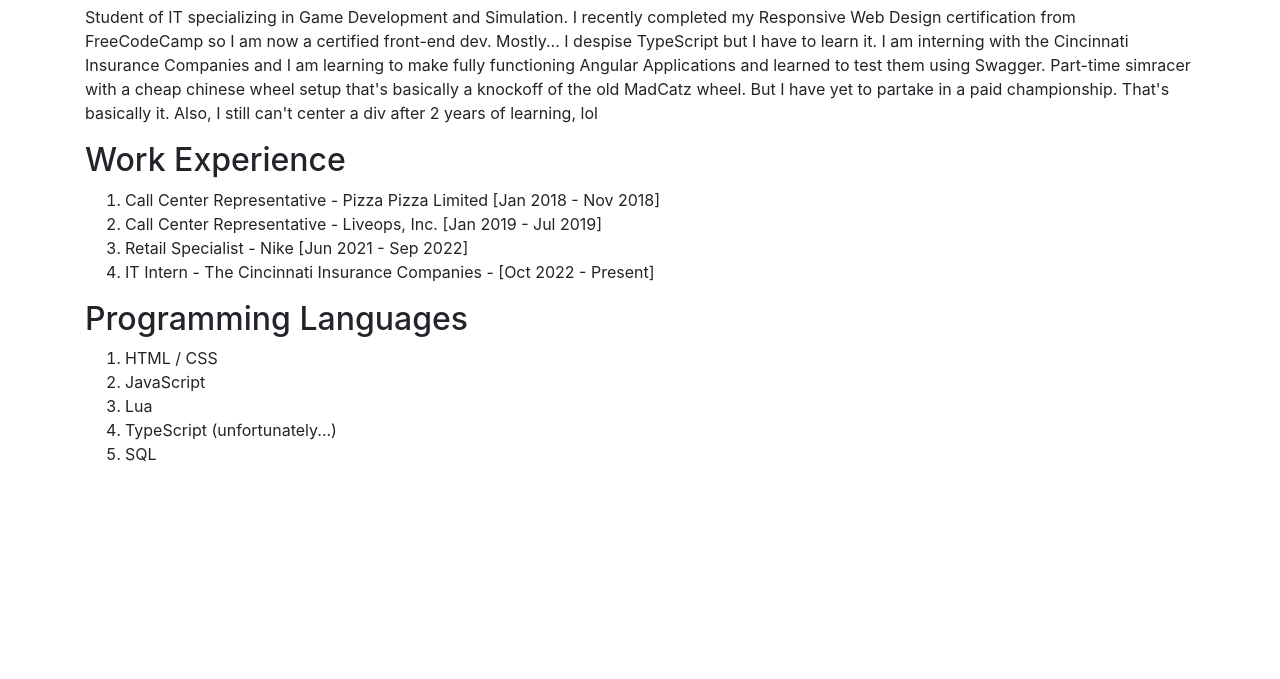
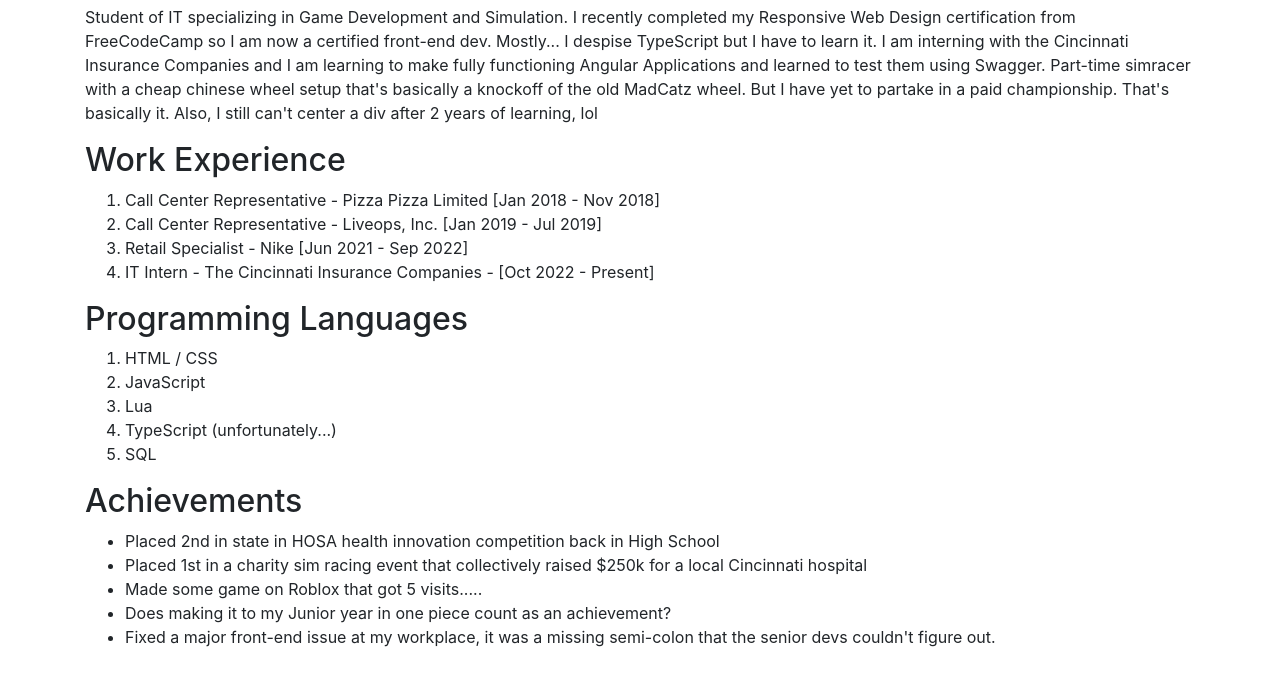
Before and after one commit to IT3049C-Lively-FA23/test-BurntBrownBoi, a website: page index.html in a window 1280 px wide. Shown: the part 121-800 px from the top of the page. Drawn offline with nearby package versions, Linux system fonts and the light colour scheme.

Commit message:
Added Achievements Section

```diff
--- a/index.html
+++ b/index.html
@@ -54,6 +54,20 @@
         </ol>
       </section>
     </div>
+    <div class="section">
+      <h2>Achievements</h2>
+      <section id="achievements">
+        <ul>
+          <li>Placed 2nd in state in HOSA health innovation competition back in High School</li>
+          <li>Placed 1st in a charity sim racing event that collectively raised $250k for a local Cincinnati hospital
+          </li>
+          <li>Made some game on Roblox that got 5 visits.....</li>
+          <li>Does making it to my Junior year in one piece count as an achievement?</li>
+          <li>Fixed a major front-end issue at my workplace, it was a missing semi-colon that the senior devs couldn't
+            figure out.</li>
+        </ul>
+      </section>
+    </div>
   </div>
 
   <!-- INCLUDE SCRIPTS FILE HERE -->
```
